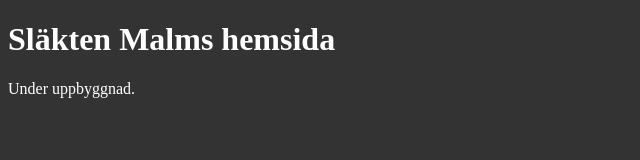
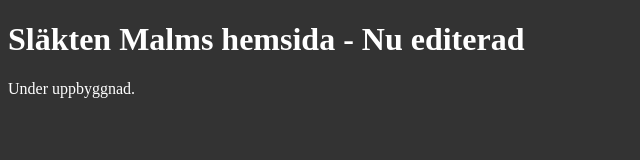
Before and after one commit to 0neda7/0neda7.github.io, a plain HTML site: page index.html in a window 1280 px wide. Shown: the whole page, without its empty margins (0-640 px from the left). Drawn offline with Linux system fonts and the light colour scheme.

Commit message:
First commit from Lenovo

```diff
--- a/index.html
+++ b/index.html
@@ -5,7 +5,7 @@
    </head>
    <body style="background: #333; color: #fff;">
 
-   <h1>Släkten Malms hemsida</h1>
+   <h1>Släkten Malms hemsida - Nu editerad</h1>
    <p>Under uppbyggnad.</p>
 
    </body>
```
